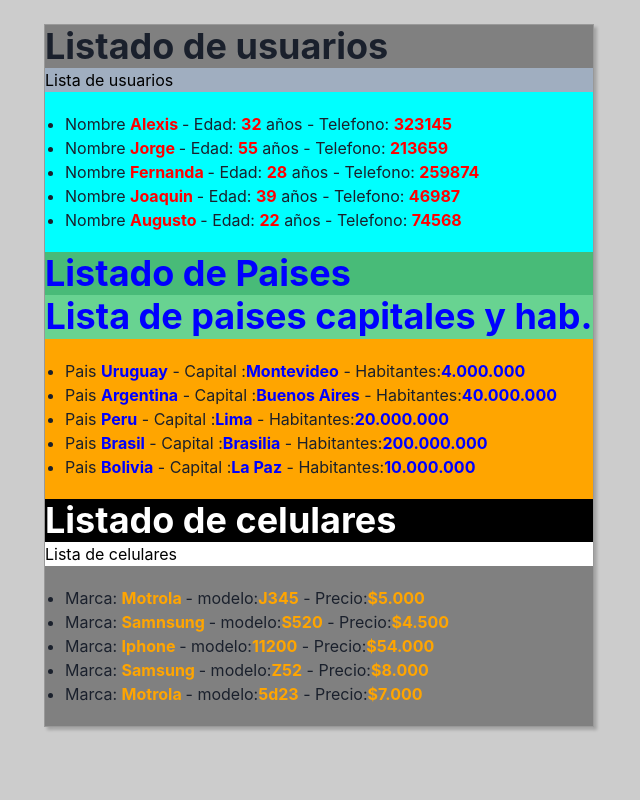
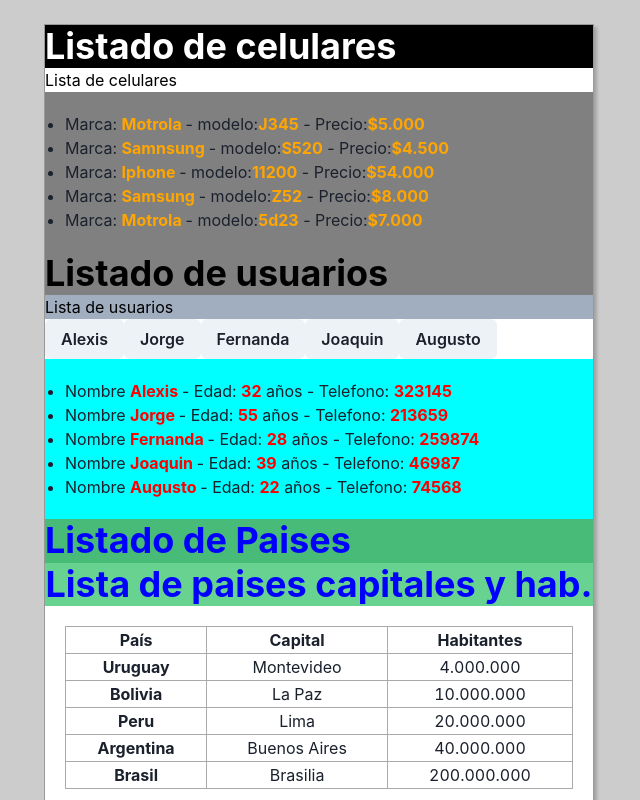
Before and after one commit to AlexisLeite/jslearning, a React (Create React App) app: page / in a window 1280 px wide. Shown: the top 800 px of the page, without its empty margins (321-961 px from the left). Built offline with nearby package versions, Linux system fonts and the light colour scheme.

Commit message:
feat: more exercises

```diff
--- /dev/null
+++ b/src/views/users/list/ListadoCelulares.jsx
@@ -0,0 +1,20 @@
+const Celulares = [
+  { marca: 'Motrola', modelo: 'J345', precio: '$5.000' },
+  { marca: 'Samnsung', modelo: 'S520', precio: '$4.500' },
+  { marca: 'Iphone', modelo: '11200', precio: '$54.000' },
+  { marca: 'Samsung', modelo: 'Z52', precio: '$8.000' },
+  { marca: 'Motrola', modelo: '5d23', precio: '$7.000' },
+];
+
+export const ListadoCelulares = () => (
+  <ul style={{ backgroundColor: 'grey', padding: '20px', margin: '0px' }}>
+    {Celulares.map(current => (
+      <li key={current.marca}>
+        Marca: <strong style={{ color: 'orange' }}>{current.marca} </strong>-
+        modelo:
+        <strong style={{ color: 'orange' }}>{current.modelo}</strong> - Precio:
+        <strong style={{ color: 'orange' }}>{current.precio}</strong>
+      </li>
+    ))}
+  </ul>
+);
--- /dev/null
+++ b/src/views/users/list/ListadoPaises.jsx
@@ -0,0 +1,50 @@
+import { Table } from '@chakra-ui/react';
+import { numberToText } from './util';
+
+const Paises = [
+  { Pais: 'Uruguay', Capital: 'Montevideo', habitantes: 4000000 },
+  { Pais: 'Argentina', Capital: 'Buenos Aires', habitantes: 40000000 },
+  { Pais: 'Peru', Capital: 'Lima', habitantes: 20000000 },
+  { Pais: 'Brasil', Capital: 'Brasilia', habitantes: 200000000 },
+  { Pais: 'Bolivia', Capital: 'La Paz', habitantes: 10000000 },
+];
+
+export const ListadoPaisesAsLi = () => (
+  <ul style={{ backgroundColor: 'orange', padding: '20px', margin: '0px' }}>
+    {Paises.map(current => (
+      <li key={current.Pais}>
+        Pais <strong style={{ color: 'blue' }}>{current.Pais}</strong> - Capital
+        :<strong style={{ color: 'blue' }}>{current.Capital}</strong> -
+        Habitantes:
+        <strong style={{ color: 'blue' }}>{current.habitantes}</strong>
+      </li>
+    ))}
+  </ul>
+);
+
+export const ListadoPaisesAsTable = () => {
+  return (
+    <div id="TableWrapper">
+      <Table>
+        <thead>
+          <tr>
+            <th>País</th>
+            <th>Capital</th>
+            <th>Habitantes</th>
+          </tr>
+        </thead>
+        <tbody>
+          {Paises.sort((a, b) => (a.habitantes < b.habitantes ? -1 : 1)).map(
+            current => (
+              <tr key={current.Pais}>
+                <th>{current.Pais}</th>
+                <td>{current.Capital}</td>
+                <td>{numberToText(current.habitantes)}</td>
+              </tr>
+            )
+          )}
+        </tbody>
+      </Table>
+    </div>
+  );
+};
--- a/src/views/users/list/index.jsx
+++ b/src/views/users/list/index.jsx
@@ -1,104 +1,89 @@
 import { Box, Heading, Text } from '@chakra-ui/react';
-
-alert('Ojo: EL TUTI construyendo app :D');
+import './styles.css';
+import { ListadoPaisesAsLi, ListadoPaisesAsTable } from './ListadoPaises';
+import { ListadoUsuarios, ListadoUsuariosButtons } from './listadoUsuarios';
+import { ListadoCelulares } from './ListadoCelulares';
 
 /**
- * EJERCICIO:1
+ * TAREAS PENDIENTES
  *
- * Entender lo que está pasando acá y lograr hacer lo mismo. Actualmente la función List que está más abajo está siendo exportada como default (dice: export default function List).
- *
- * Para poder hacer el ejercicio, deberíamos quitar las palabras clave export default y crear una nueva función
- * con la sintaxis export default ListTuti como la que se muestra a continuación:
- *
- * export default ListTuti() {
- *   ...Contenido de la vista que vos tenés que renderizar
- * }
- *
- * En esta función, deberías primero lograr que se muestren los usuarios como hicimos al principio. Para ello
- * tu función debe retornar un contenido:
- *
- * export default ListTuti() {
- *   return <Box>Hola mundo</Box>
- * }
- *
- * Esta es la forma más elemental de retornar un contenido, solamente un Hola mundo. Mirando la función que yo hice,
- * deberías poder ir copiando de a una parte, hasta lograr mostrar nuevamente la lista.
+
+# Listas
+
+Crear una lista de perros con el nombre de su dueño, edad, color, raza y actividades favoritas.
+Crear una lista de juegos de mesa con nombre, descripción, edad para jugar, cantidad de jugadores.
+
+Cada lista deberá tener su cabezal correspondiente indicando de qué es la lista y una descripción.
+
+Investigar en internet cómo podemos hacer para dar estilos a la aplicación, cambiar colores, espaciados. Buscar una lista en internet que te guste e intentar hacer que los estilos se parezcan a los de la lista. Deberá proveer de una imágen de cómo querés que queden tus listados y los estilos hechos para que quede lindo.
+
+# Cabezales y textos
+
+Tenemos el elemento <Heading as="h1"> que fue el usado en el ejercicio, pero también podemos usar elementos de tipo <Heading as="h2"> <Heading as="h3"> <Heading as="h4">. Realizar un documento de mínimo 15 párrafos con al menos 4 tipos distintos de heading que explique algún tema que te guste. El contenido puede ser sacado de internet pero la estructura html tenés que hacerla vos.
+
+Aplicar estilos necesarios para que quede bonito, buscar en internet cómo hacer para que los espaciados queden bien.
+
+# Estilos
+
+Hay 3 formas al menos de dar estilos a los elementos: Usando la propiedad style, usando la propiedad sx o usando el archivo styles.css. Encontrar la diferencia entre las distintas dinámicas. Averiguar en internet qué es sx y para qué se usa. **** En qué se diferencian sx de style !!!MUY IMPORTANTE ****
+
+Unificar todos los estilos en línea dentro del mismo formato, o bien están todos como sx o bien están todos como style. No debe haber mezcolanza.
+
+Qué es padding
+Qué es margin
+Qué es display flex con gap
+La caja que contiene todas las listas, deberá tener los siguientes estilos:
+- display: flex
+- flex-direction: column
+Investigar por qué, qué cambia poner esto y qué hace cada propiedad. Buscar documentaciones oficiales y cualquier ayuda adicional que parezca conveniente.
+Avergiuar cómo hacer para que cambien los estilos de un elemento cuando se le pasa el mouse por encima, cuando se hace click en él, y cuando recibe el foco.
+Todos los cabezales de todas las listas, deberán implementar estilos personalizados para contemplar estas situaciones. Es decir, cuando yo pase el mouse por encima de un cabezal, deberá cambiar de fondo y color. Lo mismo cuando haga click sobre él.
+
+# Tareas con inputs
+
+El elemento <Input> permite mostrar un campo de texto en el que el usuario puede escribir.
+Mediante la propiedad onChange podemos escuchar los cambios en el input.
+Hacer un formulario con al menos 5 campos de tipo <Input> y en cada uno de ellos poner:
+
+onChange(ev => console.log(ev.target.value))
+
+Abrir la consola del navegador y ver que se están imprimiendo los cambios hechos en los input
+Investigar en internet:
+
+Qué es el onChange de un campo de tipo input en React y cómo podemos manipular sus datos
+
+Formatear todos los inputs dentro de una tabla: CAda input deberá estar en una celda, acompañado de su nombre en una celda contigua. Ejemplo:
+
+| Nombre   | <INPUTDENOMBRE   /> |
+----------------------------------
+| Apellido | <INPUTDEAPELLIDO /> |
+----------------------------------
+| Edad     | <INPUTDEEDAD />     |
  */
 
-// Esto es un array de usuarios
-/**
- * Un array está compuesto por muchos elementos, cada uno de algún tipo en específico. En este caso, cada elemento
- * es de la forma { name: string }, esto quiere decir que cada uno de los elementos de nuestra lista contiene un
- * objeto que a su vez contiene una propiedad name que es de tipo string: cadena de caracteres.
- */
-
-const usuarios = [
-  { name: 'Alexis', age: 32, Phone: 323145 },
-  { name: 'Jorge', age: 55, Phone: 213659 },
-  { name: 'Fernanda', age: 28, Phone: 259874 },
-  { name: 'Joaquin', age: 39, Phone: 46987 },
-  { name: 'Augusto', age: 22, Phone: 74568 },
-];
-
-const Paises = [
-  { Pais: 'Uruguay', Capital: 'Montevideo', habitantes: '4.000.000' },
-  { Pais: 'Argentina', Capital: 'Buenos Aires', habitantes: '40.000.000' },
-  { Pais: 'Peru', Capital: 'Lima', habitantes: '20.000.000' },
-  { Pais: 'Brasil', Capital: 'Brasilia', habitantes: '200.000.000' },
-  { Pais: 'Bolivia', Capital: 'La Paz', habitantes: '10.000.000' },
-];
-
-const Celulares = [
-  { marca: 'Motrola', modelo: 'J345', precio: '$5.000' },
-  { marca: 'Samnsung', modelo: 'S520', precio: '$4.500' },
-  { marca: 'Iphone', modelo: '11200', precio: '$54.000' },
-  { marca: 'Samsung', modelo: 'Z52', precio: '$8.000' },
-  { marca: 'Motrola', modelo: '5d23', precio: '$7.000' },
-];
-
-// Mock data "Datos de prueba", sirve para poder trabajar
-// sin preocuparnos por cómo obtener la información
-
-/**
- * Arrow functions
- *
- * En javascript la sintaxis () => { ... } es un arrow function. Esto es: una función anónima que se crea en el
- * momento en que es declarada para poder utilizarla.
- *
- * En el caso de <Button onClick={() => { ... }} lo que estamos diciendo es que se llame a esa función cuando
- * el usuario haga click en el botón.
- */
-
-// ul - Unordered list "Lista desordenada", es así porque en vez de números pone viñetas.
-// ol - Ordered list "Lista ordenada", pone números
-
 export default function List() {
-  console.log(Paises);
-  console.log(Paises.length);
-  console.log(Paises.map(current => current.Capital + 5));
   return (
     <Box>
-      <Heading as="h1" style={{ color: 'balck' }} bg="grey">
+      <Heading as="h1" style={{ color: 'white', background: 'black' }}>
+        Listado de celulares
+      </Heading>
+      <Text style={{ color: 'black' }} bg="white">
+        Lista de celulares
+      </Text>
+      <ListadoCelulares />
+
+      <Heading as="h1" style={{ color: 'black' }} bg="grey">
         Listado de usuarios
       </Heading>
       <Text style={{ color: 'black' }} bg="gray.400">
         Lista de usuarios
       </Text>
-
-      <ul style={{ backgroundColor: 'cyan', padding: '20px', margin: '0px' }}>
-        {usuarios.map(current => (
-          <li key={current.name}>
-            Nombre <strong style={{ color: 'red' }}>{current.name} </strong> -
-            Edad: <strong style={{ color: 'red' }}>{current.age}</strong> años -
-            Telefono: <strong style={{ color: 'red' }}>{current.Phone}</strong>
-          </li>
-        ))}
-      </ul>
+      <ListadoUsuariosButtons />
+      <ListadoUsuarios />
 
       <Heading as="h1" style={{ color: 'blue' }} bg="green.400">
         Listado de Paises
       </Heading>
-
       <Heading
         as="h2"
         style={{ color: 'blue' }}
@@ -107,37 +92,8 @@
       >
         Lista de paises capitales y hab.
       </Heading>
-
-      <ul style={{ backgroundColor: 'orange', padding: '20px', margin: '0px' }}>
-        {Paises.map(current => (
-          <li key={current.Pais}>
-            Pais <strong style={{ color: 'blue' }}>{current.Pais}</strong> -
-            Capital :
-            <strong style={{ color: 'blue' }}>{current.Capital}</strong> -
-            Habitantes:
-            <strong style={{ color: 'blue' }}>{current.habitantes}</strong>
-          </li>
-        ))}
-      </ul>
-
-      <Heading as="h1" style={{ color: 'white', background: 'black' }}>
-        Listado de celulares
-      </Heading>
-      <Text style={{ color: 'black' }} bg="white">
-        Lista de celulares
-      </Text>
-
-      <ul style={{ backgroundColor: 'grey', padding: '20px', margin: '0px' }}>
-        {Celulares.map(current => (
-          <li key={current.marca}>
-            Marca: <strong style={{ color: 'orange' }}>{current.marca} </strong>
-            - modelo:
-            <strong style={{ color: 'orange' }}>{current.modelo}</strong> -
-            Precio:
-            <strong style={{ color: 'orange' }}>{current.precio}</strong>
-          </li>
-        ))}
-      </ul>
+      <ListadoPaisesAsTable />
+      <ListadoPaisesAsLi />
     </Box>
   );
 }
--- /dev/null
+++ b/src/views/users/list/listadoUsuarios.jsx
@@ -0,0 +1,31 @@
+import { Button } from '@chakra-ui/react';
+
+const usuarios = [
+  { name: 'Alexis', age: 32, Phone: 323145 },
+  { name: 'Jorge', age: 55, Phone: 213659 },
+  { name: 'Fernanda', age: 28, Phone: 259874 },
+  { name: 'Joaquin', age: 39, Phone: 46987 },
+  { name: 'Augusto', age: 22, Phone: 74568 },
+];
+
+export const ListadoUsuariosButtons = () =>
+  usuarios.map(current => (
+    <Button
+      key={current.name}
+      onClick={() => alert(`${current.name} tiene edad ${current.age}`)}
+    >
+      {current.name}
+    </Button>
+  ));
+
+export const ListadoUsuarios = () => (
+  <ul style={{ backgroundColor: 'cyan', padding: '20px', margin: '0px' }}>
+    {usuarios.map(current => (
+      <li key={current.name}>
+        Nombre <strong style={{ color: 'red' }}>{current.name} </strong> - Edad:{' '}
+        <strong style={{ color: 'red' }}>{current.age}</strong> años - Telefono:{' '}
+        <strong style={{ color: 'red' }}>{current.Phone}</strong>
+      </li>
+    ))}
+  </ul>
+);
--- a/src/views/users/list/styles.css
+++ b/src/views/users/list/styles.css
@@ -16,3 +16,17 @@
   ul {
     margin-left: 20px
   }
+
+table {
+  border : 1px solid #999;
+  border-collapse: collapse;
+}
+
+td, th {
+  border: 1px solid #aaa;
+  text-align: center;
+}
+
+#TableWrapper {
+  padding: 20px;
+}
--- /dev/null
+++ b/src/views/users/list/util.js
@@ -0,0 +1,15 @@
+export function numberToText(number) {
+  const strN = String(number);
+  let finalStr = '';
+
+  // const str = "Hola mundo";
+  // str.chartAt(0) = "H"
+  // str.chartAt(str.length-1) = "o"
+
+  for (let i = strN.length - 1; i >= 0; i--) {
+    finalStr = strN[i] + finalStr;
+    if ((strN.length - i) % 3 === 0 && i > 0) finalStr = '.' + finalStr;
+  }
+
+  return finalStr;
+}
```
Also changed, not shown: src/App.jsx (+2 -6 lines), src/views/users/list/example.jsx (+31 -14 lines).
